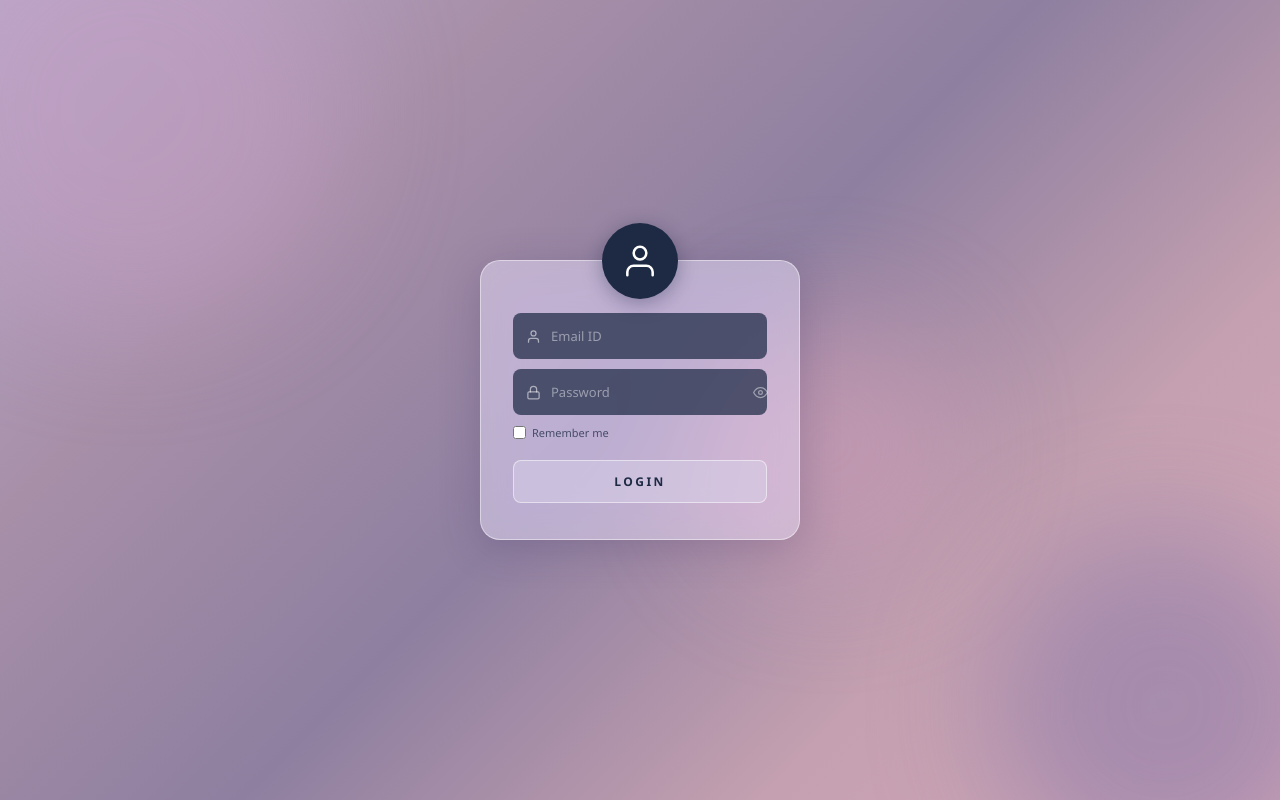
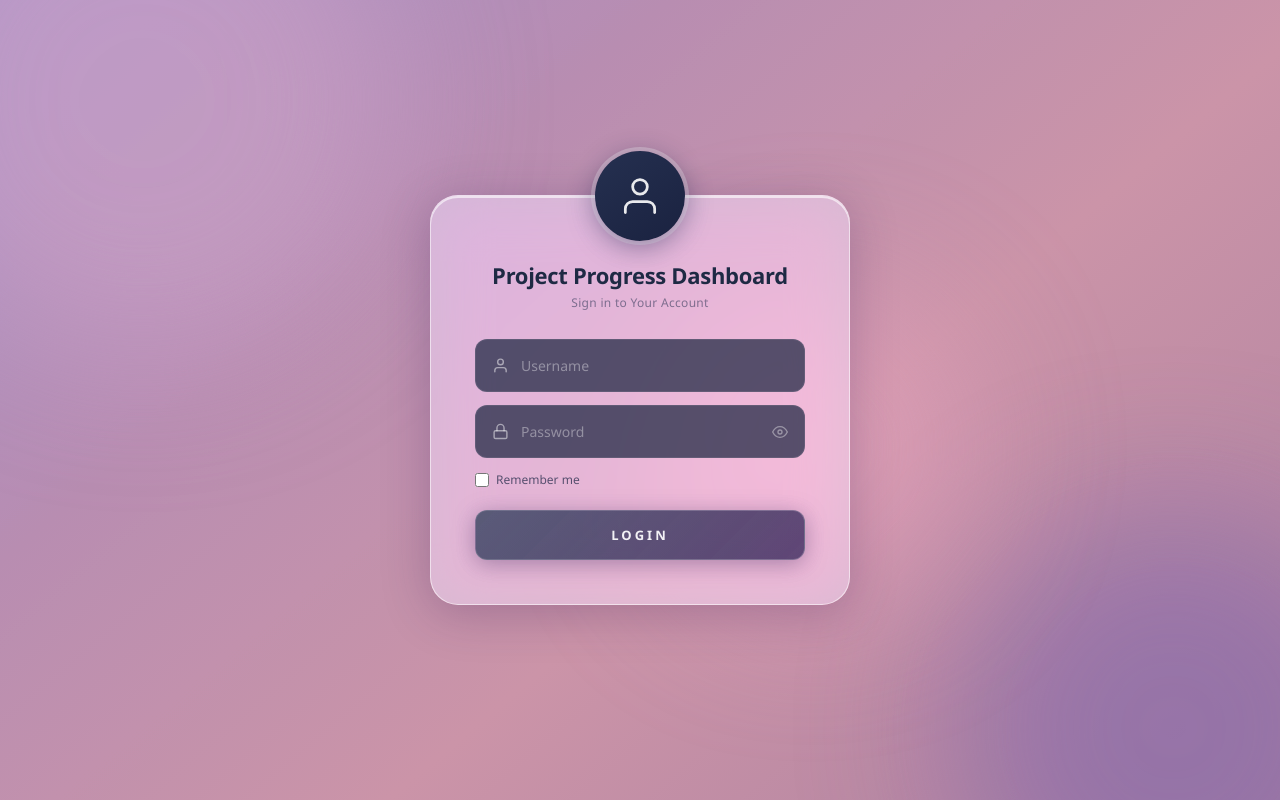
Before and after one commit to collectiveIQ-1/ProjectProgressDashboard, a website: page public/login.html in a window 1280 px wide. Drawn offline with Linux system fonts and the light colour scheme.

Commit message:
Modify Login part

```diff
--- a/public/login.html
+++ b/public/login.html
@@ -7,27 +7,34 @@
   <style>
     *, *::before, *::after { box-sizing: border-box; margin: 0; padding: 0; }
 
-    html, body {
-      height: 100%;
-      font-family: 'Segoe UI', Arial, sans-serif;
-      overflow: hidden;
+    html, body { height: 100%; font-family: 'Segoe UI', Arial, sans-serif; overflow: hidden; }
+
+    /* ── Animated background ── */
+    .bg {
+      position: fixed; inset: 0; z-index: 0;
+      background: linear-gradient(140deg, #9b8ec4 0%, #b08ab0 30%, #c490a8 60%, #a87ea0 100%);
+      animation: bgShift 12s ease-in-out infinite alternate;
+    }
+    @keyframes bgShift {
+      0%   { filter: hue-rotate(0deg) brightness(1); }
+      100% { filter: hue-rotate(20deg) brightness(1.08); }
     }
 
-    /* ── Gradient background ── */
-    .bg {
-      position: fixed; inset: 0; z-index: 0;
-      background: linear-gradient(135deg, #b8a9c9 0%, #a78fa8 25%, #8e7fa0 50%, #c4a0b0 75%, #d4a8b8 100%);
-    }
-    /* Soft blurred blobs */
+    /* Animated blobs */
     .blob {
       position: absolute; border-radius: 50%;
-      filter: blur(60px); opacity: 0.55;
+      filter: blur(72px); opacity: 0.6;
+      animation: drift 10s ease-in-out infinite alternate;
     }
-    .blob-1 { width: 420px; height: 420px; background: #c49ec4; top: -100px; left: -80px; }
-    .blob-2 { width: 350px; height: 350px; background: #8878a8; bottom: -80px; right: -60px; }
-    .blob-3 { width: 250px; height: 250px; background: #d4a0b8; top: 40%; left: 55%; }
+    .blob-1 { width: 500px; height: 500px; background: #c49ec4; top: -160px; left: -120px; animation-delay: 0s; }
+    .blob-2 { width: 420px; height: 420px; background: #7868a8; bottom: -120px; right: -80px; animation-delay: -4s; }
+    .blob-3 { width: 300px; height: 300px; background: #e0a0c0; top: 35%; left: 50%; animation-delay: -7s; }
+    @keyframes drift {
+      from { transform: translate(0, 0) scale(1); }
+      to   { transform: translate(24px, 18px) scale(1.06); }
+    }
 
-    /* ── Page centre ── */
+    /* ── Page ── */
     .page {
       position: relative; z-index: 1;
       display: flex; height: 100vh;
@@ -36,143 +43,183 @@
 
     /* ── Card ── */
     .card {
-      width: 320px;
-      background: rgba(220, 215, 235, 0.55);
-      backdrop-filter: blur(22px) saturate(160%);
-      -webkit-backdrop-filter: blur(22px) saturate(160%);
-      border: 1px solid rgba(255, 255, 255, 0.45);
-      border-radius: 20px;
-      padding: 52px 32px 36px;
-      box-shadow: 0 8px 40px rgba(60, 40, 90, 0.22);
+      width: 420px;
+      background: rgba(230, 224, 245, 0.52);
+      backdrop-filter: blur(28px) saturate(180%);
+      -webkit-backdrop-filter: blur(28px) saturate(180%);
+      border: 1px solid rgba(255, 255, 255, 0.55);
+      border-radius: 28px;
+      padding: 64px 44px 44px;
+      box-shadow:
+        0 8px 48px rgba(60, 30, 90, 0.28),
+        0 2px 0 rgba(255,255,255,0.6) inset;
       position: relative;
       text-align: center;
+      animation: cardIn 0.55s cubic-bezier(0.22,1,0.36,1) both;
+    }
+    @keyframes cardIn {
+      from { opacity: 0; transform: translateY(32px) scale(0.97); }
+      to   { opacity: 1; transform: translateY(0) scale(1); }
     }
 
-    /* ── Avatar circle ── */
+    /* ── Avatar ── */
     .avatar {
-      width: 76px; height: 76px;
+      width: 90px; height: 90px;
       border-radius: 50%;
-      background: #1e2a44;
+      background: linear-gradient(145deg, #253050, #1a2240);
       display: flex; align-items: center; justify-content: center;
       position: absolute;
-      top: -38px;
+      top: -45px;
       left: 50%; transform: translateX(-50%);
-      box-shadow: 0 4px 20px rgba(20, 30, 60, 0.35);
+      box-shadow:
+        0 6px 28px rgba(20, 30, 70, 0.45),
+        0 0 0 4px rgba(255,255,255,0.3);
     }
     .avatar svg {
-      width: 38px; height: 38px;
-      fill: none; stroke: #fff;
-      stroke-width: 1.6; stroke-linecap: round; stroke-linejoin: round;
+      width: 44px; height: 44px;
+      fill: none; stroke: rgba(255,255,255,0.9);
+      stroke-width: 1.5; stroke-linecap: round; stroke-linejoin: round;
     }
 
-    /* ── Error message ── */
+    /* ── Title ── */
+    .card-title {
+      font-size: 22px;
+      font-weight: 700;
+      color: #1e2a44;
+      letter-spacing: -0.3px;
+      margin-bottom: 4px;
+    }
+    .card-sub {
+      font-size: 12px;
+      color: rgba(40, 50, 80, 0.55);
+      margin-bottom: 28px;
+      letter-spacing: 0.3px;
+    }
+
+    /* ── Error ── */
     .error-msg {
       display: none;
-      background: rgba(220, 80, 80, 0.18);
-      border: 1px solid rgba(220, 80, 80, 0.35);
-      border-radius: 8px;
-      padding: 8px 12px;
-      font-size: 12px;
-      color: #8b1a1a;
-      margin-bottom: 14px;
-      text-align: left;
+      background: rgba(200, 50, 50, 0.14);
+      border: 1px solid rgba(200, 50, 50, 0.3);
+      border-radius: 10px;
+      padding: 9px 14px;
+      font-size: 12px; color: #7a1515;
+      margin-bottom: 16px; text-align: left;
+      animation: shake 0.32s ease;
     }
     .error-msg.show { display: block; }
+    @keyframes shake {
+      0%,100% { transform: translateX(0); }
+      25%      { transform: translateX(-6px); }
+      75%      { transform: translateX(6px); }
+    }
 
     /* ── Input rows ── */
     .input-row {
       display: flex; align-items: center;
-      background: rgba(30, 42, 68, 0.72);
-      border-radius: 8px;
-      margin-bottom: 10px;
-      padding: 0 12px;
-      border: 1px solid transparent;
-      transition: border-color 0.2s;
+      background: rgba(22, 34, 60, 0.70);
+      border-radius: 12px;
+      margin-bottom: 13px;
+      padding: 0 16px;
+      border: 1px solid rgba(255,255,255,0.08);
+      transition: border-color 0.2s, box-shadow 0.2s;
     }
     .input-row:focus-within {
-      border-color: rgba(255, 255, 255, 0.4);
+      border-color: rgba(255, 255, 255, 0.35);
+      box-shadow: 0 0 0 3px rgba(160,130,210,0.25);
     }
     .input-row .icon {
-      color: rgba(255,255,255,0.55);
-      flex-shrink: 0;
-      margin-right: 10px;
+      color: rgba(255,255,255,0.5);
+      flex-shrink: 0; margin-right: 12px;
       display: flex; align-items: center;
     }
     .input-row .icon svg {
-      width: 15px; height: 15px;
+      width: 17px; height: 17px;
       fill: none; stroke: currentColor;
       stroke-width: 2; stroke-linecap: round; stroke-linejoin: round;
     }
     .input-row input {
-      flex: 1;
-      background: transparent;
+      flex: 1; background: transparent;
       border: none; outline: none;
-      color: #fff;
-      font-size: 13px;
-      padding: 13px 0;
+      color: #fff; font-size: 14px;
+      padding: 16px 0;
       font-family: inherit;
     }
-    .input-row input::placeholder { color: rgba(255,255,255,0.45); }
+    .input-row input::placeholder { color: rgba(255,255,255,0.38); }
 
     /* eye toggle */
     .eye-btn {
       background: none; border: none; cursor: pointer;
-      color: rgba(255,255,255,0.45); padding: 0; margin-left: 6px;
-      display: flex; align-items: center;
-      transition: color 0.15s;
+      color: rgba(255,255,255,0.4); padding: 0; margin-left: 8px;
+      display: flex; align-items: center; transition: color 0.15s;
     }
-    .eye-btn:hover { color: rgba(255,255,255,0.8); }
-    .eye-btn svg { width: 15px; height: 15px; fill: none; stroke: currentColor; stroke-width: 2; stroke-linecap: round; stroke-linejoin: round; }
+    .eye-btn:hover { color: rgba(255,255,255,0.85); }
+    .eye-btn svg { width: 16px; height: 16px; fill: none; stroke: currentColor; stroke-width: 2; stroke-linecap: round; stroke-linejoin: round; }
 
-    /* ── Bottom row: remember me ── */
+    /* ── Remember me ── */
     .bottom-row {
       display: flex; align-items: center;
-      margin: 4px 0 20px;
-      text-align: left;
+      margin: 2px 0 22px; text-align: left;
     }
     .remember {
-      display: flex; align-items: center; gap: 6px;
-      font-size: 11px; color: rgba(30,42,68,0.75);
+      display: flex; align-items: center; gap: 7px;
+      font-size: 12px; color: rgba(25, 35, 65, 0.7);
       cursor: pointer; user-select: none;
     }
     .remember input[type="checkbox"] {
-      width: 13px; height: 13px;
-      accent-color: #1e2a44; cursor: pointer;
+      width: 14px; height: 14px;
+      accent-color: #253050; cursor: pointer;
     }
 
     /* ── Login button ── */
     .btn-login {
       width: 100%;
-      background: rgba(220, 215, 235, 0.45);
-      border: 1px solid rgba(255,255,255,0.5);
-      border-radius: 8px;
-      padding: 12px;
-      font-size: 12px;
-      font-weight: 600;
-      letter-spacing: 2.5px;
+      background: linear-gradient(135deg, rgba(35,48,80,0.82) 0%, rgba(55,38,90,0.78) 100%);
+      border: 1px solid rgba(255,255,255,0.22);
+      border-radius: 12px;
+      padding: 15px;
+      font-size: 13px;
+      font-weight: 700;
+      letter-spacing: 3px;
       text-transform: uppercase;
-      color: #1e2a44;
+      color: rgba(255,255,255,0.92);
       cursor: pointer;
       font-family: inherit;
-      transition: background 0.2s, box-shadow 0.2s;
+      transition: opacity 0.2s, box-shadow 0.2s, transform 0.15s;
+      box-shadow: 0 4px 22px rgba(40,25,80,0.35);
       position: relative; overflow: hidden;
     }
+    .btn-login::after {
+      content: '';
+      position: absolute; inset: 0;
+      background: linear-gradient(135deg, rgba(255,255,255,0.10), transparent);
+      pointer-events: none;
+    }
     .btn-login:hover:not(:disabled) {
-      background: rgba(220, 215, 235, 0.65);
-      box-shadow: 0 4px 18px rgba(60,40,90,0.18);
+      opacity: 0.9;
+      transform: translateY(-1px);
+      box-shadow: 0 8px 30px rgba(40,25,80,0.45);
     }
-    .btn-login:disabled { opacity: 0.65; cursor: not-allowed; }
+    .btn-login:active:not(:disabled) { transform: translateY(0); }
+    .btn-login:disabled { opacity: 0.6; cursor: not-allowed; }
     .btn-login .spinner {
-      display: none;
-      width: 16px; height: 16px;
-      border: 2px solid rgba(30,42,68,0.25);
-      border-top-color: #1e2a44;
+      display: none; width: 17px; height: 17px;
+      border: 2px solid rgba(255,255,255,0.25);
+      border-top-color: #fff;
       border-radius: 50%;
       animation: spin 0.7s linear infinite;
       margin: 0 auto;
     }
     .btn-login.loading .btn-text { display: none; }
-    .btn-login.loading .spinner { display: block; }
+    .btn-login.loading .spinner   { display: block; }
+
+    /* ── Footer label ── */
+    .card-footer {
+      margin-top: 22px;
+      font-size: 11px;
+      color: rgba(30,42,68,0.45);
+      letter-spacing: 0.3px;
+    }
 
     @keyframes spin { to { transform: rotate(360deg); } }
   </style>
@@ -196,6 +243,10 @@
       </svg>
     </div>
 
+    <!-- Title -->
+    <div class="card-title">Project Progress Dashboard</div>
+    <div class="card-sub">Sign in to Your Account</div>
+
     <!-- Error -->
     <div class="error-msg" id="errorMsg"><span id="errorText"></span></div>
 
@@ -204,7 +255,7 @@
       <span class="icon">
         <svg viewBox="0 0 24 24"><path d="M20 21v-2a4 4 0 0 0-4-4H8a4 4 0 0 0-4 4v2"/><circle cx="12" cy="7" r="4"/></svg>
       </span>
-      <input type="text" id="username" placeholder="Email ID" autocomplete="username" />
+      <input type="text" id="username" placeholder="Username" autocomplete="username" />
     </div>
 
     <!-- Password -->
@@ -231,6 +282,8 @@
       <div class="spinner"></div>
     </button>
 
+    <!-- <div class="card-footer">Collective RCM &amp; BotMed Fusion &copy; 2025</div> -->
+
   </div>
 </div>
 
@@ -251,7 +304,6 @@
     eyeIcon.innerHTML = isText ? eyeShow : eyeHide;
   });
 
-  // Pre-fill from localStorage if remember me was checked
   const saved = localStorage.getItem('rememberedUser');
   if (saved) {
     document.getElementById('username').value = saved;
--- a/server.js
+++ b/server.js
@@ -410,9 +410,10 @@ app.put('/api/meeting-updates/:id', adminOnly, async (req, res) => {
     const { date, time, note, is_done } = req.body;
     const { rows } = await query(
       `UPDATE meeting_updates
-       SET date=$1, time=$2, note=COALESCE($3,note), is_done=$4, updated_at=NOW()
+       SET date=COALESCE($1,date), time=COALESCE($2,time), note=COALESCE($3,note),
+           is_done=$4, updated_at=NOW()
        WHERE id=$5 RETURNING *`,
-      [date, time, note ? String(note).trim() : null, Boolean(is_done), id]);
+      [date || null, time || null, note ? String(note).trim() : null, Boolean(is_done), id]);
     if (!rows.length) return res.status(404).json({ success: false, error: 'Not found' });
     res.json({ success: true, data: rowToMeetingUpdate(rows[0]) });
   } catch (err) { res.status(500).json({ success: false, error: err.message }); }
```
